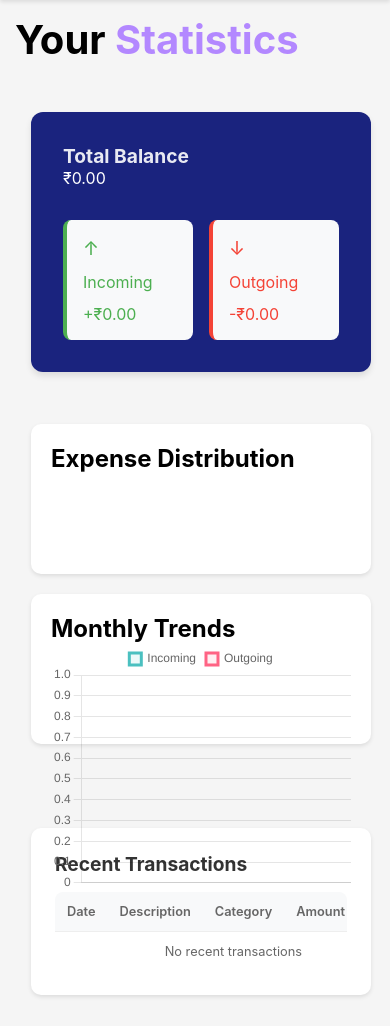
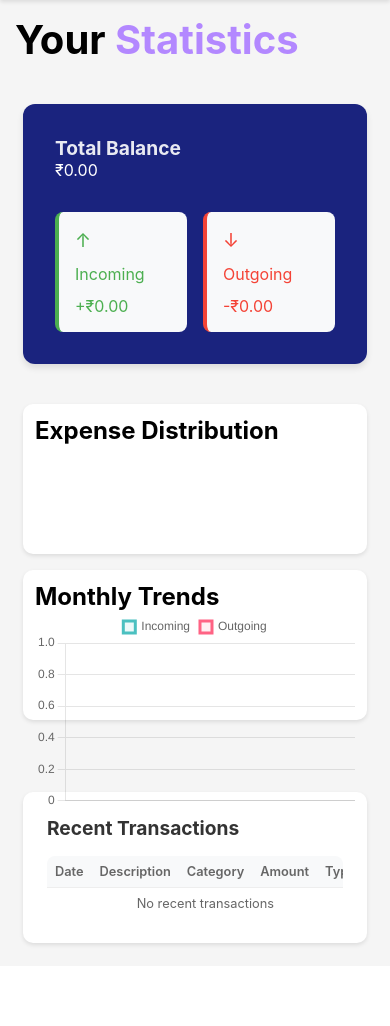
Before and after one commit to varshini-1396/Expense-Tracker-and-Splitter, a Flask app: page /stats in a window 390 px wide. Shown: the part 99-1125 px from the top of the page. After the commit the page ends 1047 px from the top, so only its background shows below. Run offline with Flask 3, Linux system fonts and the light colour scheme; the visitor is signed in with stand-in values (Sample User, id 1); data that the repository does not hold is empty; some libraries are stand-ins or nearby versions.

Commit message:
Refactor Styles for Improved Responsiveness and Layout
- Updated styles in styles.css to enhance the layout and responsiveness of various components, including the stats dashboard, charts, and transactions list.
- Adjusted padding, margins, and grid settings for better visual appeal and usability across different screen sizes.
- Ensured consistent width and height settings for containers to maintain uniformity and improve user experience.

```diff
--- a/static/styles.css
+++ b/static/styles.css
@@ -9,6 +9,8 @@
 body {
     background-color: #f5f5f5;
     overflow-x: hidden;
+    width: 100%;
+    max-width: 100vw;
 }
 
 /* Navbar Styles */
@@ -277,6 +279,7 @@ main {
     margin: 0 auto;
     width: 100%;
     overflow-x: hidden;
+    max-width: 100%;
 }
 
 /* Home Page Styles */
@@ -876,10 +879,11 @@ td.outgoing {
 .stats-dashboard {
     display: grid;
     grid-template-columns: 1fr;
-    gap: 2rem;
-    padding: 2rem;
-    max-width: 1200px;
+    gap: 1.5rem;
+    padding: 1rem;
+    max-width: 100%;
     margin: 0 auto;
+    overflow-x: hidden;
 }
 
 .stats-card {
@@ -940,22 +944,27 @@ td.outgoing {
 
 .charts-container {
     display: grid;
-    grid-template-columns: 1fr 1fr;
-    gap: 20px;
-    margin: 20px 0;
+    grid-template-columns: 1fr;
+    gap: 1.5rem;
+    margin: 1rem 0;
+    width: 100%;
+    max-width: 100%;
 }
 
 .chart-wrapper {
     background: white;
     border-radius: 10px;
-    padding: 20px;
+    padding: 1rem;
     box-shadow: 0 2px 4px rgba(0, 0, 0, 0.1);
+    width: 100%;
+    max-width: 100%;
 }
 
 .chart-container {
     position: relative;
-    height: 300px;
-    width: 100%;
+    height: 250px;
+    width: 100%;
+    max-width: 100%;
 }
 
 .transactions-list {
@@ -1012,19 +1021,35 @@ td.outgoing {
 /* Mobile Responsive Styles */
 @media (max-width: 768px) {
     .stats-dashboard {
-        padding: 1rem;
+        padding: 0.5rem;
     }
 
     .charts-container {
-        grid-template-columns: 1fr;
+        gap: 1rem;
+    }
+
+    .chart-wrapper {
+        padding: 0.75rem;
     }
 
     .chart-container {
-        height: 250px;
+        height: 200px;
     }
 
     .transactions-list {
         overflow-x: auto;
+        -webkit-overflow-scrolling: touch;
+    }
+
+    .transactions-list table {
+        min-width: 100%;
+        width: auto;
+    }
+
+    .transactions-list th,
+    .transactions-list td {
+        padding: 0.5rem;
+        font-size: 0.8rem;
     }
 }
 
```
